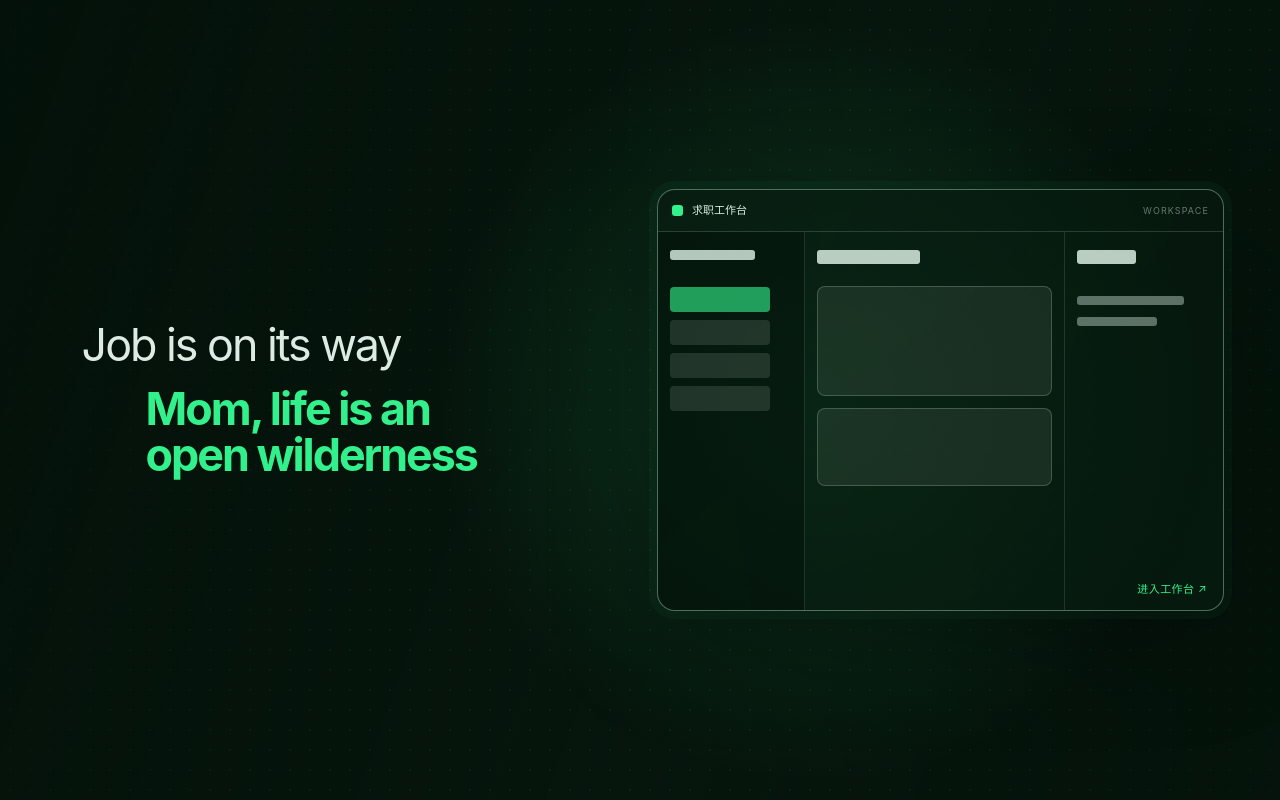
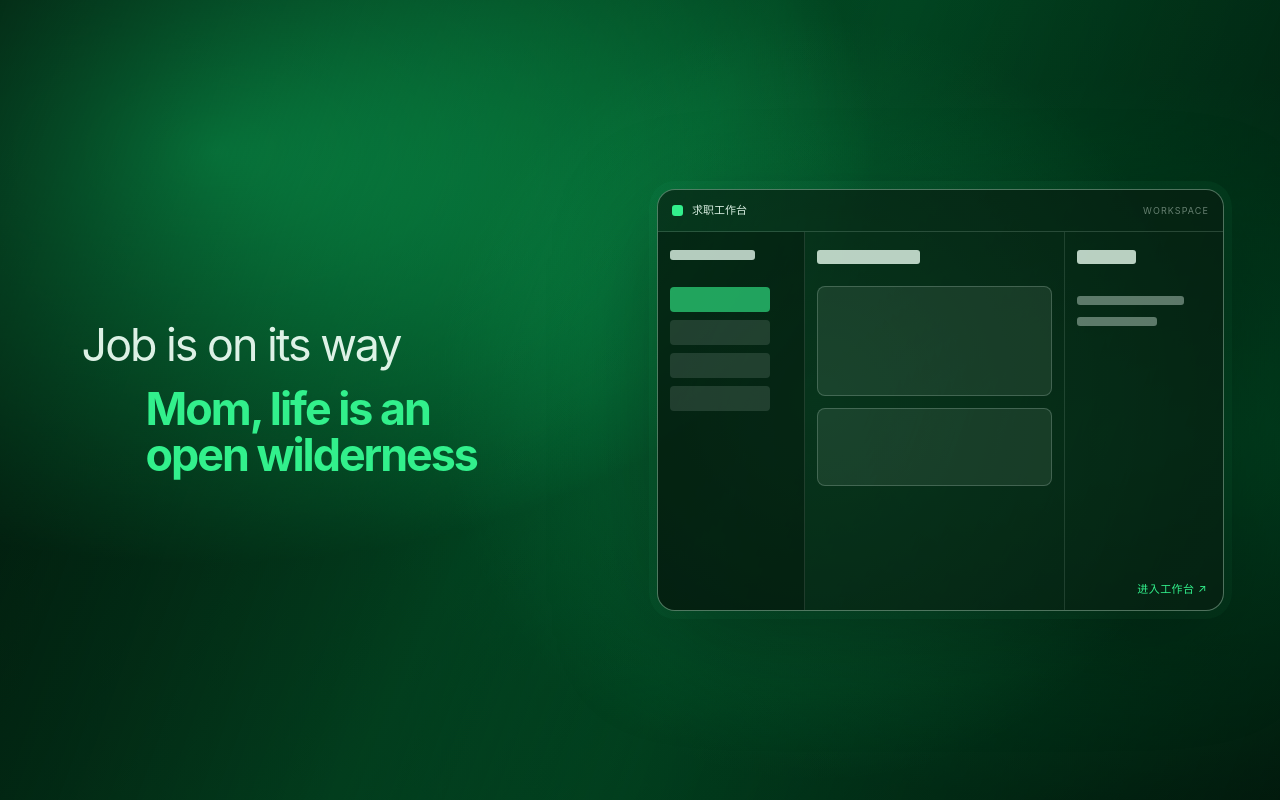
Before and after one commit to aaapaythonmaster/jobsearching, a Vue app in the folder frontend/: page / in a window 1280 px wide. Built offline with nearby package versions, Linux system fonts and the light colour scheme; no server answers.

Commit message:
fix: keep landing backgrounds animated without webgl

```diff
--- a/frontend/src/components/ColorBends.vue
+++ b/frontend/src/components/ColorBends.vue
@@ -105,9 +105,14 @@ onBeforeUnmount(() => {
 </script>
 
 <template>
-  <div ref="host" data-testid="color-bends" class="color-bends" :data-colors="colors.join(',')" :data-rotation="rotation"></div>
+  <div ref="host" data-testid="color-bends" class="color-bends" :data-colors="colors.join(',')" :data-rotation="rotation">
+    <div class="color-bends__fallback" aria-hidden="true"></div>
+  </div>
 </template>
 
 <style scoped>
 .color-bends { position: absolute; inset: 0; overflow: hidden; pointer-events: none; }
+.color-bends__fallback { position: absolute; inset: -25%; background: radial-gradient(ellipse at 30% 30%, rgba(50, 240, 140, .92), transparent 34%), radial-gradient(ellipse at 78% 55%, rgba(11, 104, 58, .82), transparent 38%), linear-gradient(120deg, #06180c, #0e4f2c 48%, #03120a); filter: saturate(125%); animation: color-bends-flow 14s ease-in-out infinite alternate; }
+@keyframes color-bends-flow { from { transform: translate3d(-3%, -2%, 0) rotate(-3deg) scale(1); } to { transform: translate3d(3%, 2%, 0) rotate(4deg) scale(1.08); } }
+@media (prefers-reduced-motion: reduce) { .color-bends__fallback { animation: none; } }
 </style>
--- a/frontend/src/components/DotField.vue
+++ b/frontend/src/components/DotField.vue
@@ -47,11 +47,15 @@ onBeforeUnmount(() => {
 
 <template>
   <div ref="host" data-testid="dot-field" class="dot-field" :data-opacity="opacity" aria-hidden="true">
+    <div class="dot-field__glow"></div>
     <canvas ref="canvas"></canvas>
   </div>
 </template>
 
 <style scoped>
 .dot-field { position: absolute; inset: 0; z-index: 0; overflow: hidden; opacity: 0.72; pointer-events: none; }
+.dot-field__glow { position: absolute; inset: -20%; background: radial-gradient(circle at 28% 24%, rgba(50, 240, 140, .22), transparent 28%), radial-gradient(circle at 78% 76%, rgba(50, 240, 140, .14), transparent 34%); animation: dot-field-drift 18s ease-in-out infinite alternate; }
 .dot-field canvas { display: block; width: 100%; height: 100%; }
+@keyframes dot-field-drift { from { transform: translate3d(-2%, -2%, 0); } to { transform: translate3d(2%, 2%, 0); } }
+@media (prefers-reduced-motion: reduce) { .dot-field__glow { animation: none; } }
 </style>
```
Also changed, not shown: 2 other files (tests, documents, lock files or other folders).
